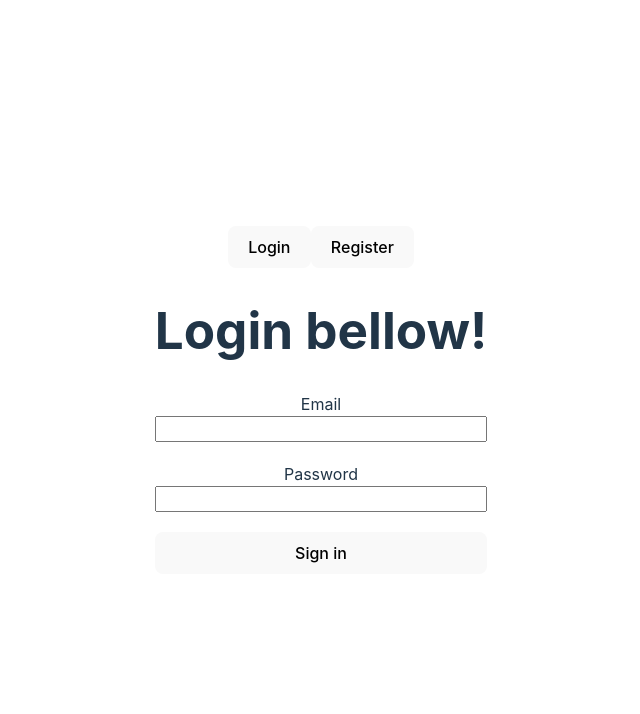
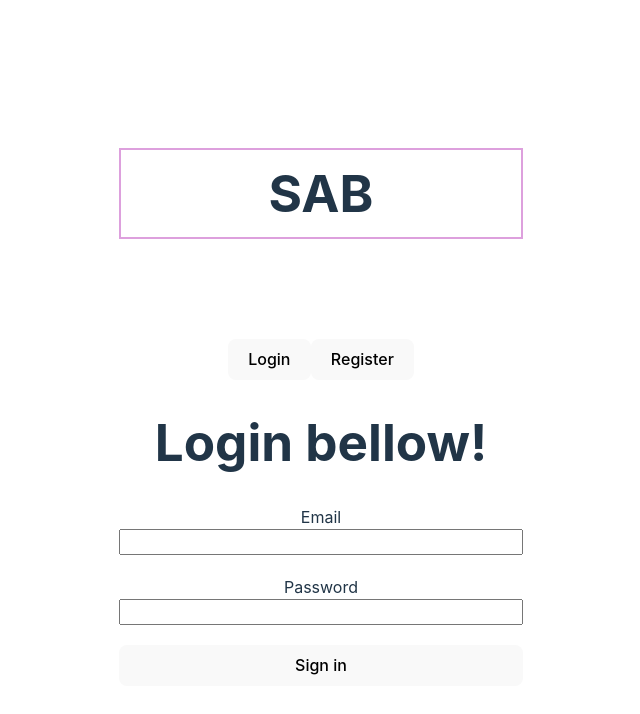
Before and after one commit to Fiaevanna/SofiasBank, a React (Vite) app in the folder frontend/: page / in a window 1280 px wide. Shown: the top 714 px of the page, without its empty margins (319-959 px from the left). Built offline with nearby package versions, Linux system fonts and the light colour scheme.

Commit message:
added title and min with

```diff
--- a/frontend/src/App.css
+++ b/frontend/src/App.css
@@ -42,8 +42,8 @@
 }
 
 
-.nav {
-
+h1 {
+  min-width: 200px;
 }
 
 .title{
--- a/frontend/src/NotLoggedInPage.jsx
+++ b/frontend/src/NotLoggedInPage.jsx
@@ -12,6 +12,7 @@ function NotLoggedInPage({ onLoggedIn }) {
 
   return (
     <>
+    <h1 className="title">SAB</h1>
       <div className="nav">
         <button onClick={() => setCurrentPage("Login")}>Login</button>
         <button onClick={() => setCurrentPage("Register")}>Register</button>
```
Also changed, not shown: 2 other files (tests, documents, lock files or other folders).
